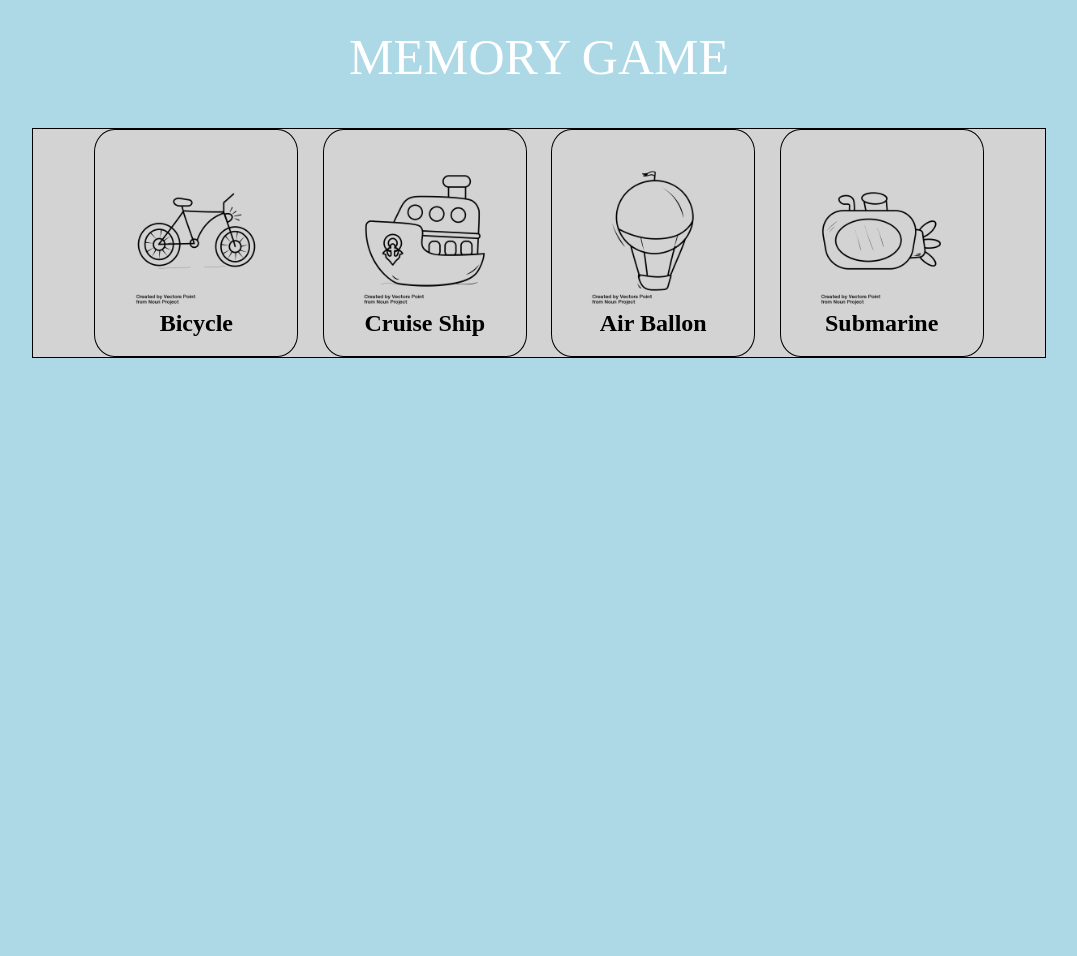
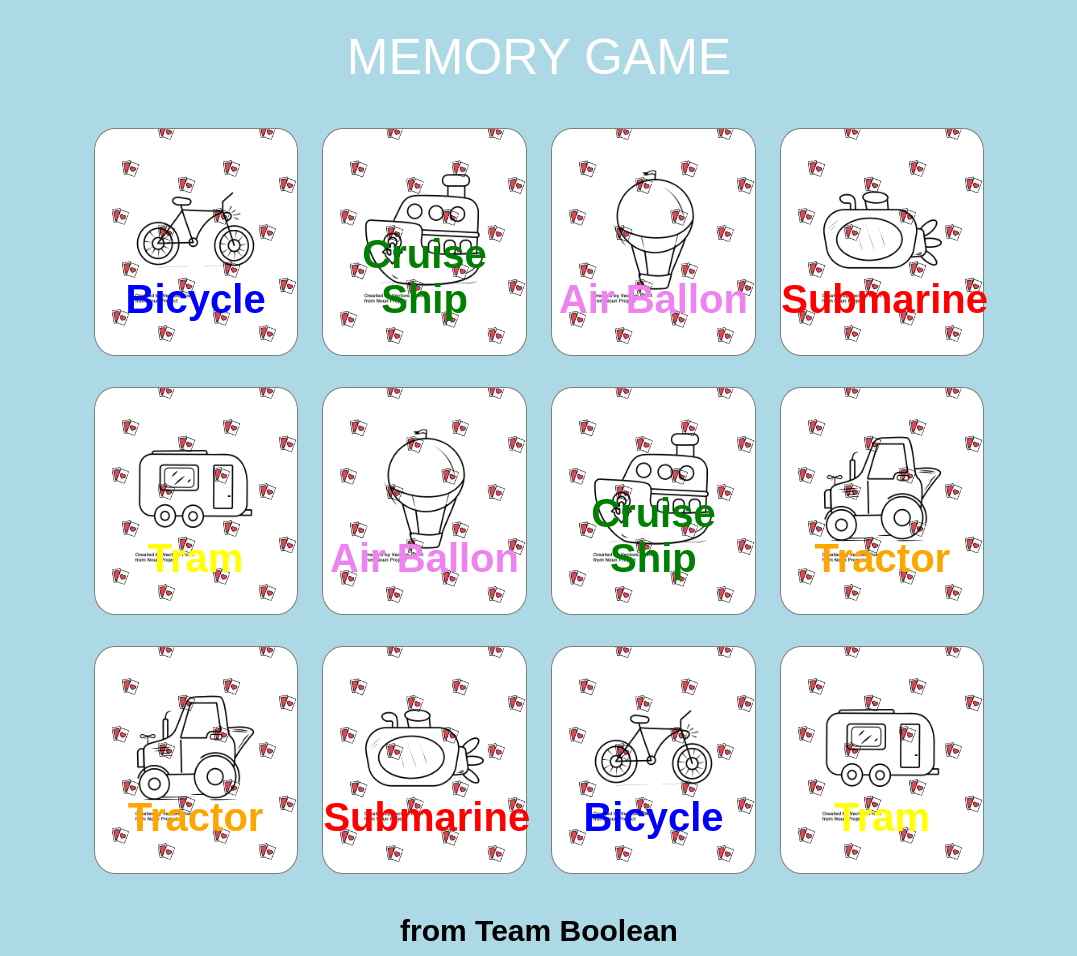
Before and after one commit to Michael-scocco/html-css-memory, a plain HTML site: page index.html in a window 1280 px wide. Shown: the whole page, without its empty margins (101-1178 px from the left). Before the commit the page ends 800 px from the top, so only its background shows below. Drawn offline with Linux system fonts and the light colour scheme.

Commit message:
fine esercizio
non sono riuscito a fare l'effetto scomparsa, e non seleziona i font presi, ne ho provati diversi, ho lascito in commento le regole che ho provato per effettuare hover

```diff
--- a/css/main.css
+++ b/css/main.css
@@ -4,8 +4,14 @@
     box-sizing: border-box;
 }
 /* sfondo colore */
+
+/* hoprovato a mettere diversi font non me li ha selizionati */
 body{
     background-color: lightblue;
+    /* font-family:"Roboto", sans-serif; */
+    /* font-family: 'Special Elite', sans-serif; */
+    font-family: 'Nerko One', sans-serif;
+    /* font-family: 'Special Elite', cursive; */
 }
 /* intestazione */
 header{
@@ -19,8 +25,6 @@ header{
 /* specifiche container */
 #container{
     width: 80%;
-    background-color: lightgray;
-    border: solid 1px black;
     margin: auto;
     text-align: center;
 }
@@ -29,18 +33,33 @@ header{
 
 #container .position{
     width: 20%;
-    border: solid 1px black;
+    border: solid 1px gray;
     display: inline-block;
     margin: 0 1%;
     border-radius: 10%;
+    background-color: white;
+}
+
+/* inserimento fantasia */
+.pattern{
+    background-image: url(../img/pattern.png);
+    background-size: contain;
+    width: 100%;
 }
 /* inserimento immagine */
-.photo{
+
+.card{
     width: 70%;
     padding-top: 20%;
     padding-bottom: 20%;
+    /* display: none; */
+}
 
-}
+/* provo ad inserire l'effetto scomparsa */
+
+/* .position:hover .card{
+    display: block;
+} */
 
 /* regole posizionamento */
 
@@ -53,15 +72,42 @@ header{
     position: absolute;
     bottom: 0;
     width: 100%;
+    font-size: 40px;
 }
-
+/* distanziamento seconda riga */
 .second-row{
     margin-top: 3%;
     margin-bottom: 3%;
 }
 
- .immagine1{
-    /* background-image: url(../img/pattern.png); */
-    /* background-size: contain; */
-    /* width: 100%; */
+/* colori scritte e font-size */
+
+.orange{
+    color:orange;
 }
+
+.violet{
+    color:violet;
+}
+
+.green{
+    color:green;
+}
+
+.blue{
+    color:blue;
+}
+
+.red{
+    color:red;
+}
+.yellow{
+    color: yellow;
+}
+
+footer{
+    margin-top: 40px;
+    color: black;
+    font-weight: bolder;
+    font-size: 30px;
+}
--- a/index.html
+++ b/index.html
@@ -4,6 +4,7 @@
         <meta charset="utf-8">
         <title>html-css-memory</title>
         <link rel="stylesheet" href="css/main.css">
+
     </head>
     <body>
                     <!-- nome del gioco -->
@@ -17,72 +18,86 @@
                     <!-- prima sessione di carte -->
         <section class="first-row">
 
-            <div class="position" >
-                <img class="photo" src="img/noun_Bicycle_.png" alt="bicicletta">
-                <h1 class="write-position">Bicycle</h1>
+            <div class="position pattern" >
+                <img class="card" src="img/noun_Bicycle_.png" alt="bicicletta">
+                <h1 class="write-position blue">Bicycle</h1>
             </div>
 
-            <div class="position">
-                <img class="photo" src="img/noun_Cruise_Ship_.png" alt="bicicletta">
-                <h1 class="write-position">Cruise Ship</h1>
+            <div class="position pattern">
+                <img class="card" src="img/noun_Cruise_Ship_.png" alt="nave">
+                <h1 class="write-position green">Cruise Ship</h1>
             </div>
 
-            <div class="position">
-                <img class="photo" src="img/noun_air_balloon_.png" alt="bicicletta">
-                <h1 class="write-position">Air Ballon</h1>
+            <div class="position pattern">
+                <img class="card" src="img/noun_air_balloon_.png" alt="palloncini">
+                <h1 class="write-position violet">Air Ballon</h1>
             </div>
 
-            <div class="position">
-                <img class="photo" src="img/noun_Submarine_.png" alt="bicicletta">
-                <h1 class="write-position">Submarine</h1>
+            <div class="position pattern">
+                <img class="card" src="img/noun_Submarine_.png" alt="sottomarino">
+                <h1 class="write-position red">Submarine</h1>
             </div>
 
 
         </section>
+
+
                     <!-- seconda sessione di carte -->
-        <!-- <section class="second-row">
 
-            <div class="immagine1">
+        <section class="second-row">
 
+            <div class="position pattern">
+                <img class="card" src="img/noun_Tram_.png" alt="tram">
+                <h1 class="write-position yellow">Tram</h1>
             </div>
 
-            <div class="immagine1">
-
+            <div class="position pattern">
+                <img class="card" src="img/noun_air_balloon_.png" alt="polloncini">
+                <h1 class="write-position violet">Air Ballon</h1>
             </div>
 
-            <div class="immagine1">
-
+            <div class="position pattern">
+                <img class="card" src="img/noun_Cruise_Ship_.png" alt="nave">
+                <h1 class="write-position green">Cruise Ship</h1>
             </div>
 
-            <div class="immagine1">
-
+            <div class="position pattern">
+                <img class="card" src="img/noun_Tractor_.png" alt="trattore">
+                <h1 class="write-position orange">Tractor</h1>
             </div>
 
-        </section> -->
+
+        </section>
                     <!-- terza sessione di carte -->
-        <!-- <section class=third-row>
 
-            <div class="immagine1">
+        <section class=third-row>
 
+            <div class="position pattern" >
+                <img class="card" src="img/noun_Tractor_.png" alt="trattore">
+                <h1 class="write-position orange">Tractor</h1>
             </div>
 
-            <div class="immagine1">
-
+            <div class="position pattern">
+                <img class="card" src="img/noun_Submarine_.png" alt="sottomarino">
+                <h1 class="write-position red">Submarine</h1>
             </div>
 
-            <div class="immagine1">
-
+            <div class="position pattern">
+                <img class="card" src="img/noun_Bicycle_.png" alt="bicicletta">
+                <h1 class="write-position blue">Bicycle</h1>
             </div>
 
-            <div class="immagine1">
+            <div class="position pattern">
+                <img class="card" src="img/noun_Tram_.png" alt="tram">
+                <h1 class="write-position yellow">Tram</h1>
+            </div>
 
-            </div>
 
         </section>
 
-    </<div> -->
+    </<div>
 
-        <footer></footer>
+    <footer><span>from Team Boolean</span></footer>
 
     </body>
 
```
